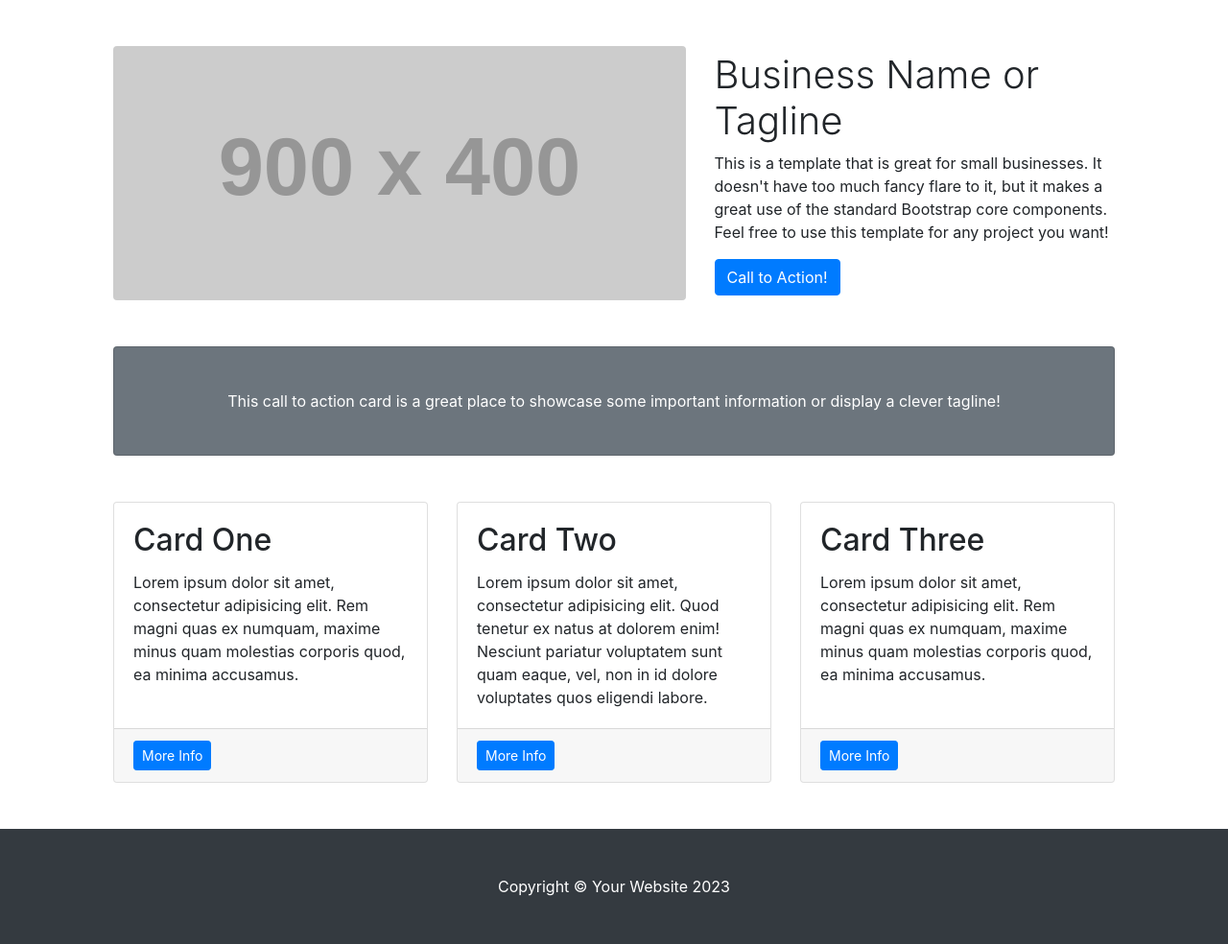
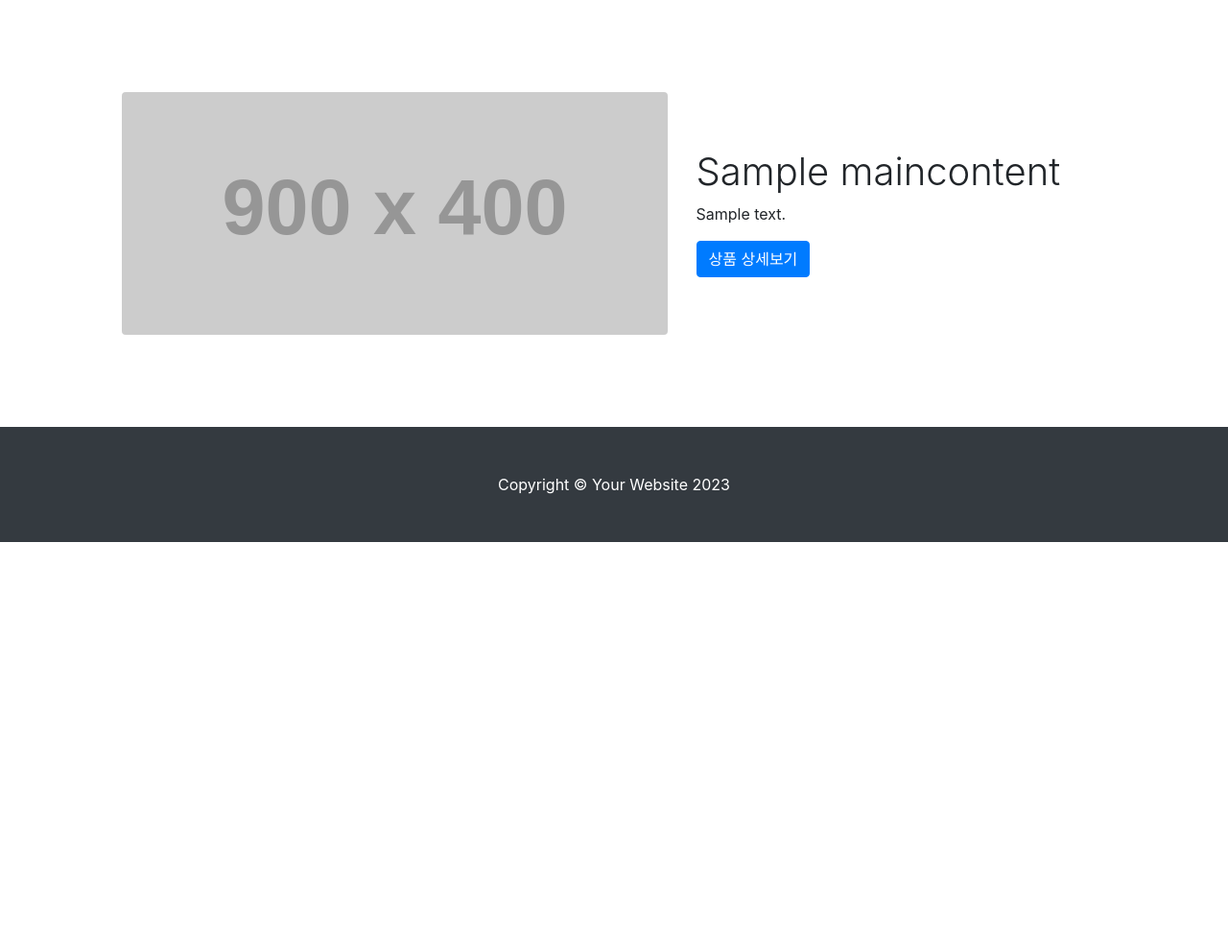
Before and after one commit to mingeunpark/django_lec2, a Django app: page /mysite/ in a window 1280 px wide. Shown: the part 56-1040 px from the top of the page at 96% size. After the commit the page ends 621 px from the top, so only its background shows below. Run offline with Django 4.2, Linux system fonts and the light colour scheme; tables that the repository leaves empty hold one stand-in row (values such as "Sample post"); grey boxes labelled with a size stand in for pictures from a placeholder-image service; some libraries are stand-ins or nearby versions.

Commit message:
상품정보 mysite 페이지 레이아웃 업데이트

```diff
--- a/templates/mysite/content_list.html
+++ b/templates/mysite/content_list.html
@@ -21,10 +21,10 @@
                 <button class="navbar-toggler" type="button" data-bs-toggle="collapse" data-bs-target="#navbarSupportedContent" aria-controls="navbarSupportedContent" aria-expanded="false" aria-label="Toggle navigation"><span class="navbar-toggler-icon"></span></button>
                 <div class="collapse navbar-collapse" id="navbarSupportedContent">
                     <ul class="navbar-nav ms-auto mb-2 mb-lg-0">
-                        <li class="nav-item"><a class="nav-link active" aria-current="page" href="#!">Home</a></li>
-                        <li class="nav-item"><a class="nav-link" href="#!">About</a></li>
-                        <li class="nav-item"><a class="nav-link" href="#!">Contact</a></li>
-                        <li class="nav-item"><a class="nav-link" href="#!">Services</a></li>
+                        <li class="nav-item me-auto"><a class="nav-link active" aria-current="page" href="#!">Home</a></li>
+                        <li class="nav-item me-auto"><a class="nav-link" href="#!">About</a></li>
+                        <li class="nav-item me-auto"><a class="nav-link" href="#!">Contact</a></li>
+                        <li class="nav-item me-auto"><a class="nav-link" href="#!">Services</a></li>
                     </ul>
                 </div>
             </div>
@@ -33,48 +33,28 @@
         <div class="container px-4 px-lg-5">
             <!-- Heading Row-->
             <div class="row gx-4 gx-lg-5 align-items-center my-5">
-                <div class="col-lg-7"><img class="img-fluid rounded mb-4 mb-lg-0" src="https://dummyimage.com/900x400/dee2e6/6c757d.jpg" alt="..." /></div>
-                <div class="col-lg-5">
-                    <h1 class="font-weight-light">Business Name or Tagline</h1>
-                    <p>This is a template that is great for small businesses. It doesn't have too much fancy flare to it, but it makes a great use of the standard Bootstrap core components. Feel free to use this template for any project you want!</p>
-                    <a class="btn btn-primary" href="#!">Call to Action!</a>
-                </div>
-            </div>
-            <!-- Call to Action-->
-            <div class="card text-white bg-secondary my-5 py-4 text-center">
-                <div class="card-body"><p class="text-white m-0">This call to action card is a great place to showcase some important information or display a clever tagline!</p></div>
-            </div>
-            <!-- Content Row-->
-            <div class="row gx-4 gx-lg-5">
-                <div class="col-md-4 mb-5">
-                    <div class="card h-100">
-                        <div class="card-body">
-                            <h2 class="card-title">Card One</h2>
-                            <p class="card-text">Lorem ipsum dolor sit amet, consectetur adipisicing elit. Rem magni quas ex numquam, maxime minus quam molestias corporis quod, ea minima accusamus.</p>
+                {% if content_list %}
+                    {% for content in content_list %}
+                    <div class="row gx-4 gx-lg-5 align-items-center my-5">
+                        <div class="col-lg-7"><img class="img-fluid rounded mb-4 mb-lg-0" src="https://dummyimage.com/900x400/dee2e6/6c757d.jpg" alt="..." /></div>
+                        <div class="col-lg-5">
+                            <h1 class="font-weight-light">{{ content.title }}</h1>
+                            <p>{{ content.content}}</p>
+                            <a class="btn btn-primary" href="/mysite/{{ content.id }}/">상품 상세보기</a>
                         </div>
-                        <div class="card-footer"><a class="btn btn-primary btn-sm" href="#!">More Info</a></div>
                     </div>
-                </div>
-                <div class="col-md-4 mb-5">
-                    <div class="card h-100">
-                        <div class="card-body">
-                            <h2 class="card-title">Card Two</h2>
-                            <p class="card-text">Lorem ipsum dolor sit amet, consectetur adipisicing elit. Quod tenetur ex natus at dolorem enim! Nesciunt pariatur voluptatem sunt quam eaque, vel, non in id dolore voluptates quos eligendi labore.</p>
-                        </div>
-                        <div class="card-footer"><a class="btn btn-primary btn-sm" href="#!">More Info</a></div>
-                    </div>
-                </div>
-                <div class="col-md-4 mb-5">
-                    <div class="card h-100">
-                        <div class="card-body">
-                            <h2 class="card-title">Card Three</h2>
-                            <p class="card-text">Lorem ipsum dolor sit amet, consectetur adipisicing elit. Rem magni quas ex numquam, maxime minus quam molestias corporis quod, ea minima accusamus.</p>
-                        </div>
-                        <div class="card-footer"><a class="btn btn-primary btn-sm" href="#!">More Info</a></div>
-                    </div>
-                </div>
+                    {% endfor %}
+                {% else %}
+                    <p>content가 없습니다.</p>
+                {% endif %}
             </div>
         </div>
+
+            <!-- Call to Action-->
+
+
+            <!-- Content Row-->
+
         <!-- Footer-->
         <footer class="py-5 bg-dark">
             <div class="container px-4 px-lg-5"><p class="m-0 text-center text-white">Copyright &copy; Your Website 2023</p></div>
```
